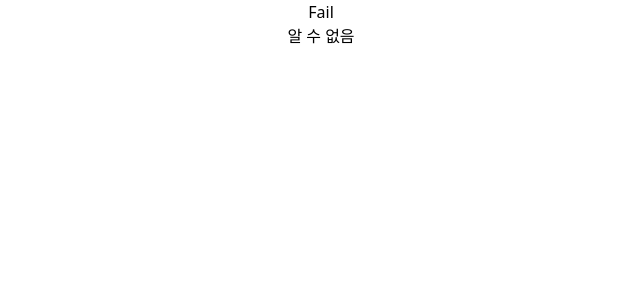
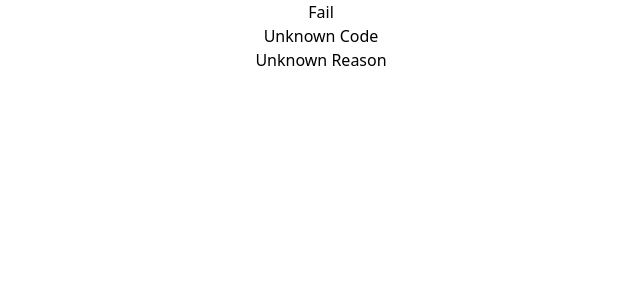
Before and after one commit to anaclumos/pay, a Next.js app: page /fail in a window 1280 px wide. Shown: the top 300 px of the page, without its empty margins (319-959 px from the left). Built offline with nearby package versions, Linux system fonts and the light colour scheme.

Commit message:
Update fail page query messages

```diff
--- a/src/pages/fail.tsx
+++ b/src/pages/fail.tsx
@@ -6,7 +6,8 @@ export default function FailPage() {
   return (
     <main style={{ display: 'flex', flexDirection: 'column', alignItems: 'center' }}>
       <h1>Fail</h1>
-      <p>{query.message ?? '알 수 없음'}</p>
+      <p>{query.code ?? 'Unknown Code'}</p>
+      <p>{query.message ?? 'Unknown Reason'}</p>
     </main>
   )
 }
```
